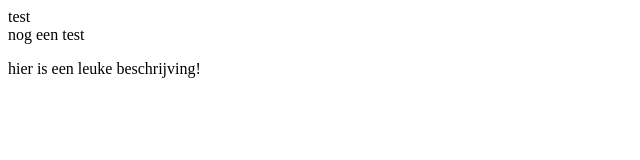
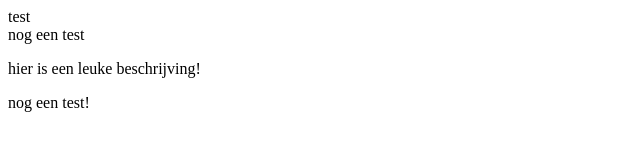
Before and after one commit to TimPieters/Demo-Repo, a plain HTML site: page index.html in a window 1280 px wide. Shown: the full height of the page, 0-640 px from the left. Drawn offline with Linux system fonts and the light colour scheme.

Commit message:
nog een test toegevoegd

```diff
--- a/index.html
+++ b/index.html
@@ -3,3 +3,5 @@
 <div>nog een test</div>
 
 <p>hier is een leuke beschrijving!</p>
+
+<p>nog een test!</p>
```
